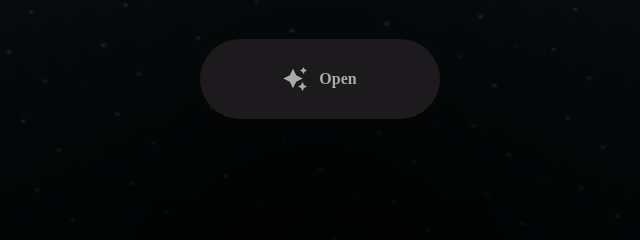
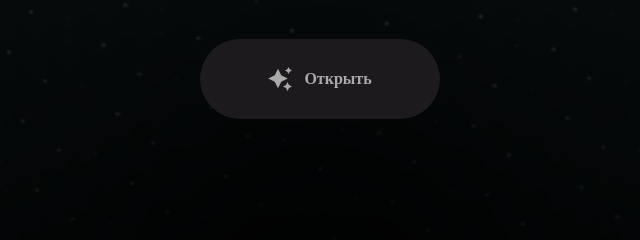
Before and after one commit to Elffxx/valentine-s-day, a plain HTML site: page index.html in a window 1280 px wide. Shown: the part 441-681 px from the top of the page, 320-960 px from the left. Drawn offline with Linux system fonts and the light colour scheme.

Commit message:
Update index.html

```diff
--- a/index.html
+++ b/index.html
@@ -7,7 +7,7 @@
   <link rel="stylesheet" href="css/index.css">
 
   <!-- Document Title -->
-  <title>I Have Something</title>
+  <title>Секретик</title>
 </head>
 
 <body>
@@ -26,7 +26,7 @@
         </path>
       </svg>
 
-      <span class="text">Open</span>
+      <span class="text">Открыть</span>
     </a>
   </div>
 
```
